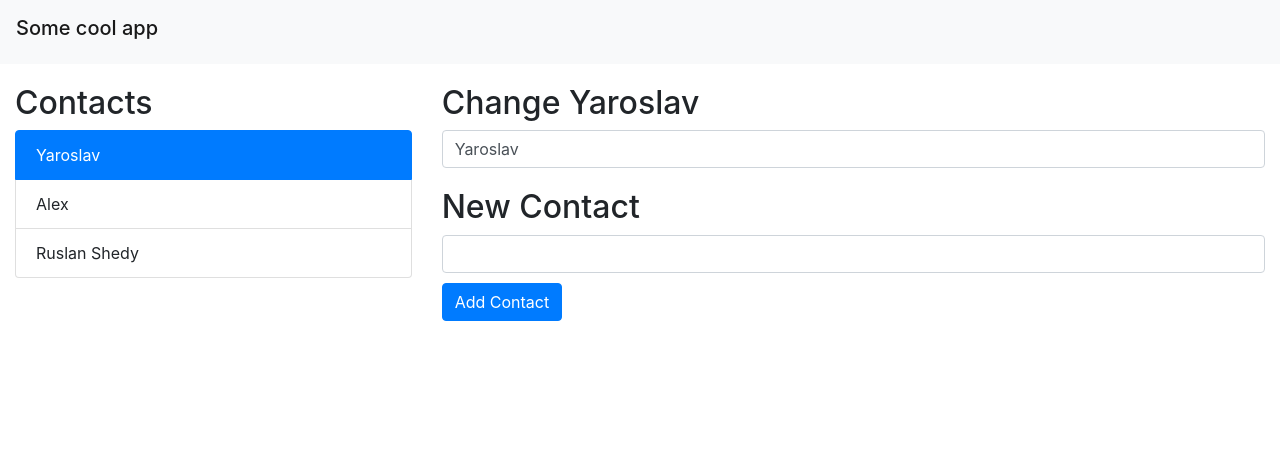
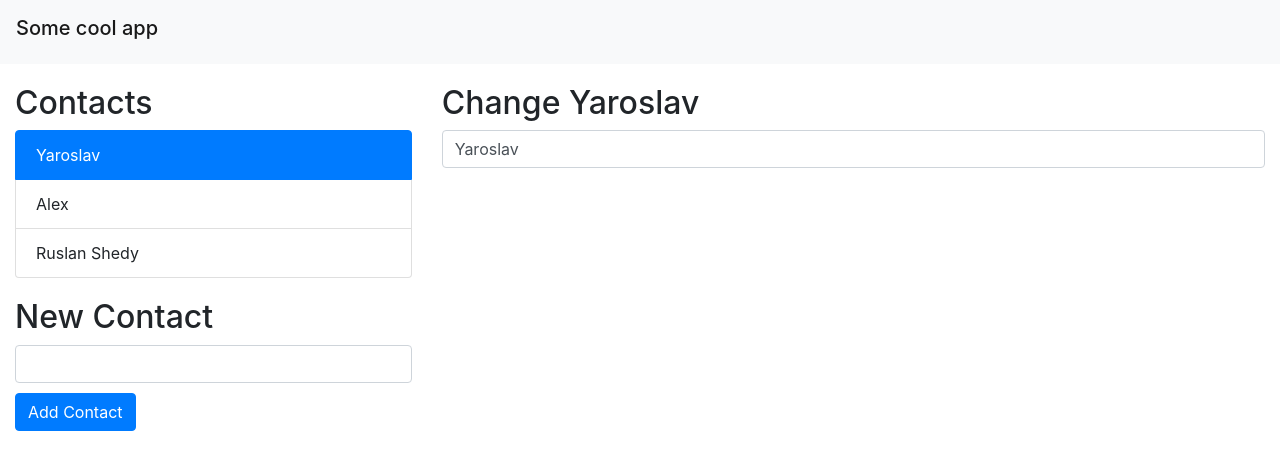
Before and after one commit to feel-the-dz3n/InCamp.angular-contacts, an Angular app: page / in a window 1280 px wide. Both pictures are taken after a click on the item "Yaroslav". Shown: the top 470 px of the page. Built offline with nearby package versions, Linux system fonts and the light colour scheme.

Commit message:
Move contact details to a module, make styles global

```diff
--- a/src/app/app.component.html
+++ b/src/app/app.component.html
@@ -9,15 +9,11 @@
       {{contact.name}}
     </li>
   </ul>
-</aside>
-
-<main *ngIf="selectedContact">
-  <h2>Change {{selectedContact.name}}</h2>
-  <input type="text" [(ngModel)]="selectedContact.name" name="changeContactName">
-
   <form (submit)="addContact()">
     <h2>New Contact</h2>
     <input type="text" [(ngModel)]="newContactName" name="contactName">
     <button type="submit">Add Contact {{newContactName}}</button>
   </form>
-</main>
+</aside>
+
+<app-contact-detail *ngIf="selectedContact" [contact]="selectedContact"></app-contact-detail>
--- a/src/app/app.component.scss
+++ b/src/app/app.component.scss
@@ -11,29 +11,12 @@ nav {
   @extend .bg-light;
 }
 
-h1 {
-  @extend .navbar-brand;
-}
-
-h2 {
-  margin-top: 20px;
-}
-
 aside {
   @extend .col-4;
 }
 
-main {
+app-contact-detail {
   @extend .col-8;
-}
-
-input[type="text"] {
-  @extend .form-control;
-}
-
-button {
-  @extend .btn;
-  @extend .btn-primary;
 }
 
 ul {
@@ -51,7 +34,3 @@ li {
 li.selected {
   @extend .active;
 }
-
-form button {
-  margin-top: 10px;
-}
--- a/src/app/app.module.ts
+++ b/src/app/app.module.ts
@@ -3,10 +3,12 @@ import { NgModule } from '@angular/core';
 import { FormsModule } from '@angular/forms'
 
 import { AppComponent } from './app.component';
+import { ContactDetailComponent } from './contact/contact-detail/contact-detail.component';
 
 @NgModule({
   declarations: [
-    AppComponent
+    AppComponent,
+    ContactDetailComponent
   ],
   imports: [
     BrowserModule,
--- /dev/null
+++ b/src/app/contact/contact-detail/contact-detail.component.html
@@ -0,0 +1,2 @@
+<h2>Change {{contact.name}}</h2>
+<input type="text" [(ngModel)]="contact.name" name="changeContactName">
--- a/src/styles.scss
+++ b/src/styles.scss
@@ -1,2 +1,22 @@
 /* You can add global styles to this file, and also import other style files */
-@import '../node_modules/bootstrap/scss/bootstrap';
+@import "../node_modules/bootstrap/scss/bootstrap";
+
+h1 {
+    @extend .navbar-brand;
+}
+
+h2 {
+    margin-top: 20px;
+}
+input[type="text"] {
+    @extend .form-control;
+}
+
+button {
+    @extend .btn;
+    @extend .btn-primary;
+}
+
+form button {
+    margin-top: 10px;
+}
```
Also changed, not shown: src/app/contact/contact-detail/contact-detail.component.ts (added, +10 -0 lines), src/app/contact/contact-detail/contact-detail.component.scss (added).
